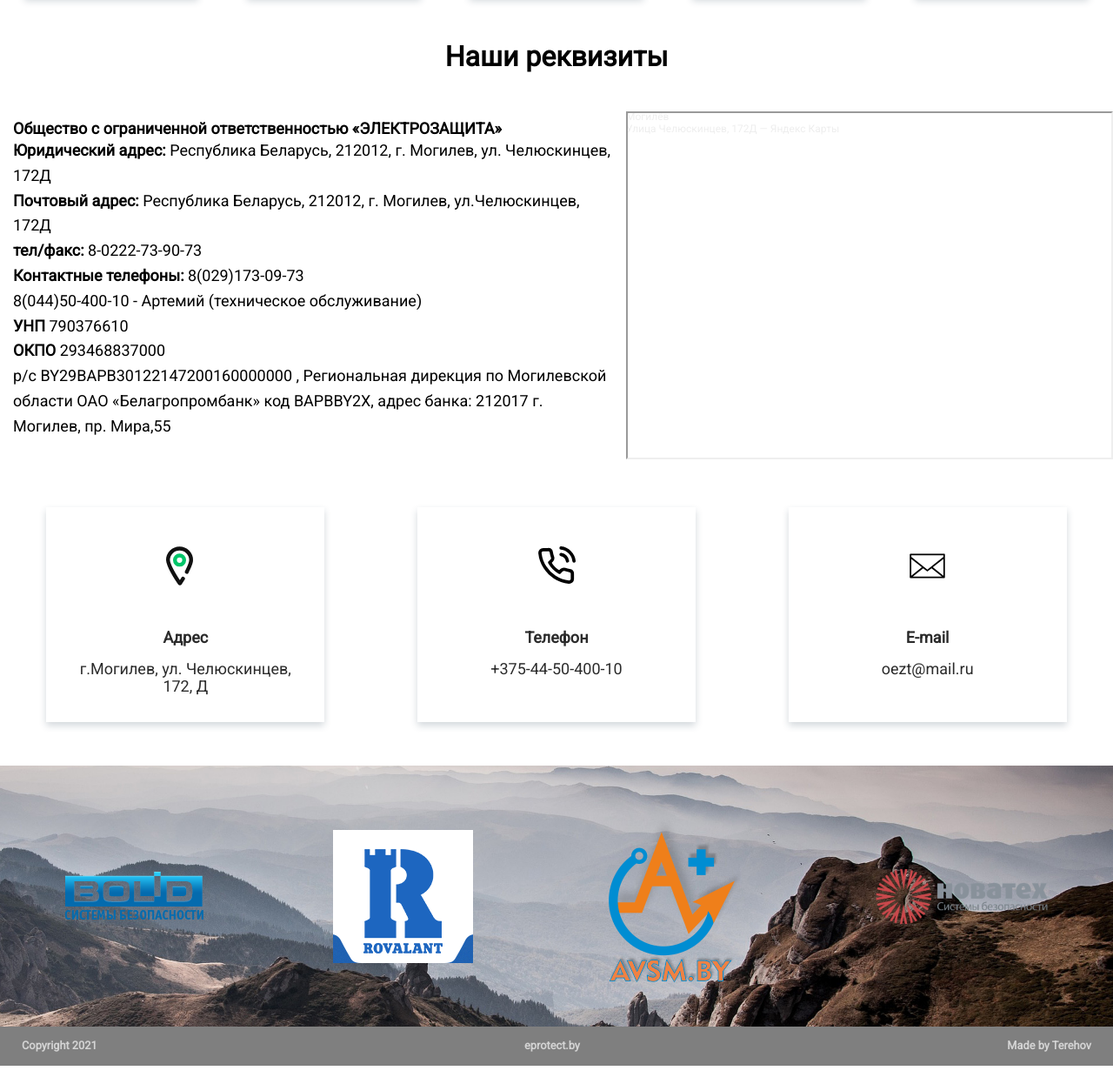
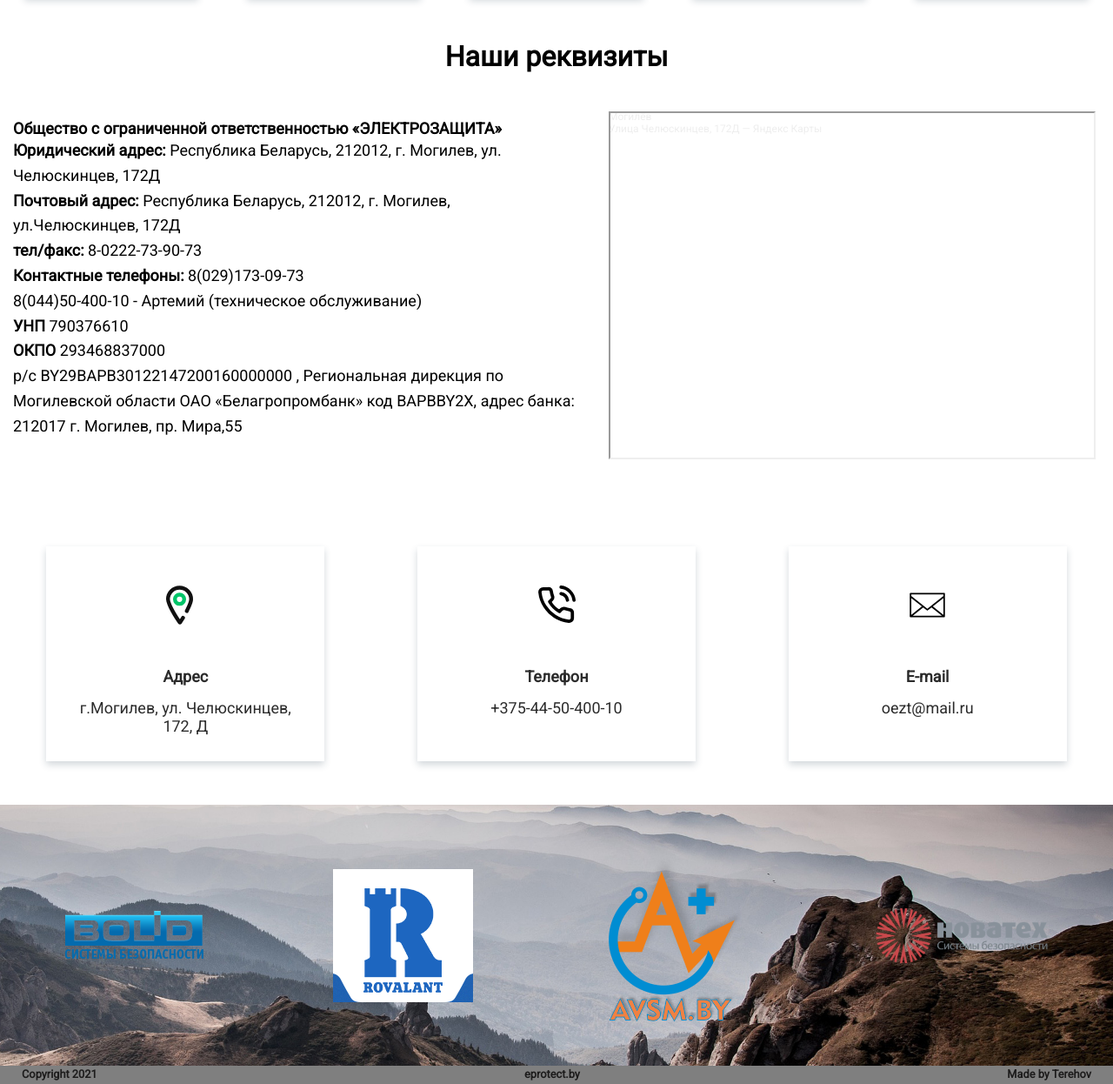
Before and after one commit to eprotectBelarus/eprotectBelarus.github.io, a plain HTML site: page index.html in a window 1280 px wide. Shown: the part 6538-7784 px from the top of the page at 87% size. Before the commit the page ends 7763 px from the top, so only its background shows below. Drawn offline with nearby package versions, Linux system fonts and the light colour scheme; some packages are replaced by stand-ins of ours.

Commit message:
Add files via upload

```diff
--- a/css/style.css
+++ b/css/style.css
@@ -466,9 +466,10 @@
     color: rgb(43, 43, 43);
 }
 
-.address-features__item:hover .address-features__link {
+.address-features__item:hover {
     transform: scale(1.1);
     color: #000;
+    cursor: pointer;
 }
 
 .contacts__list {
@@ -480,10 +481,10 @@
     padding: 10px 15px;
 }
 
-.map_google {
-    width: 100%;
+.map {
     height: 450px;
     margin-left: 20px;
+    margin-right: 20px;
 }
 
 .partners {
@@ -513,13 +514,13 @@
 .footer__list {
     display: flex;
     justify-content: space-between;
-    padding: 15px 25px;
+    padding: 3px 25px;
     font-weight: 700;
 }
 
 .footer__item {
     font-size: 0.8rem;
-    color: rgba(212, 212, 212, 1);
+    color: rgb(29, 28, 28);
 }
 
 @media screen and (max-width: 1080px) {
```
